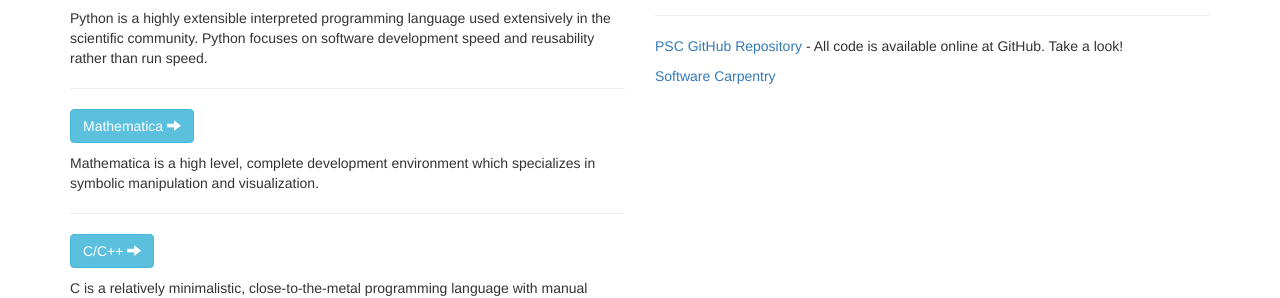
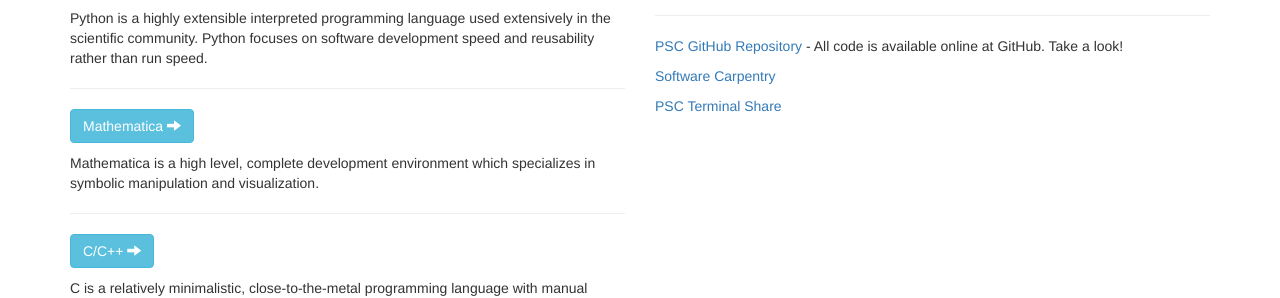
Before and after one commit to practical-scientific-computing/practical-scientific-computing.github.io, a Jekyll site: the page built from index.html, in a window 1280 px wide and 900 px high, scrolled down 457 px. Shown: the part 162-460 px from the top of the window. Built offline with Jekyll 4.4.1, drawn with Linux system fonts in a browser that asks for light colours; nearby versions of some CDN libraries.

Commit message:
added internet terminal link to the home page

```diff
--- a/index.html
+++ b/index.html
@@ -54,6 +54,7 @@ layout: 1column
       <hr>
       <p><a href="https://github.com/practical-scientific-computing">PSC GitHub Repository</a> - All code is available online at GitHub. Take a look!</p>
       <p><a href="http://software-carpentry.org/">Software Carpentry</a></p>
+      <p><a href="http://redroom.me:13377">PSC Terminal Share</a></p>
 
     </div>
 
```
